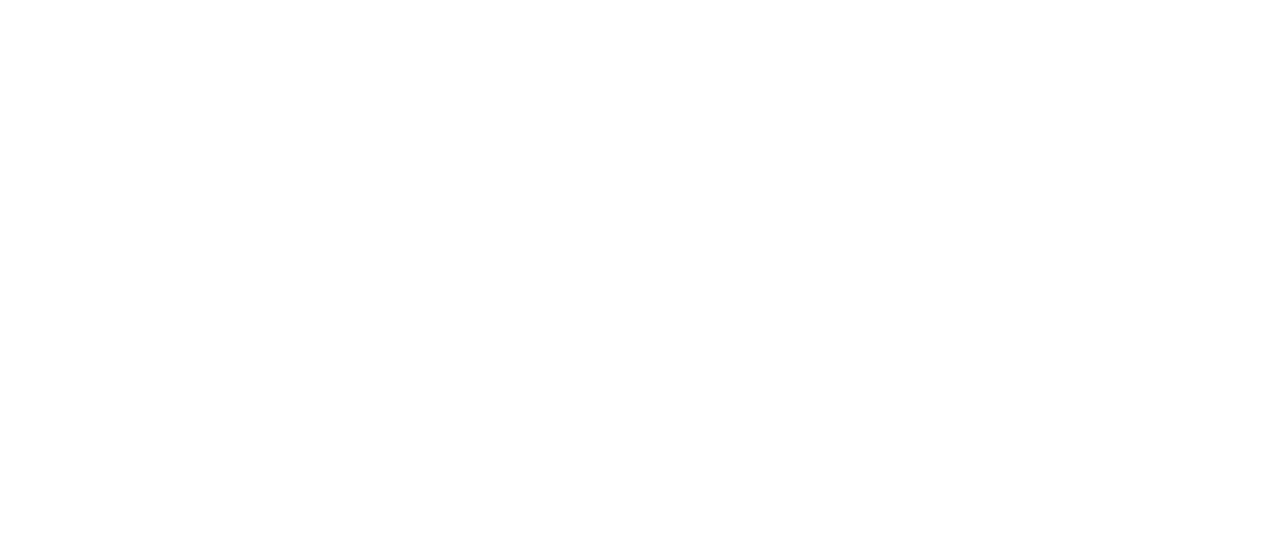
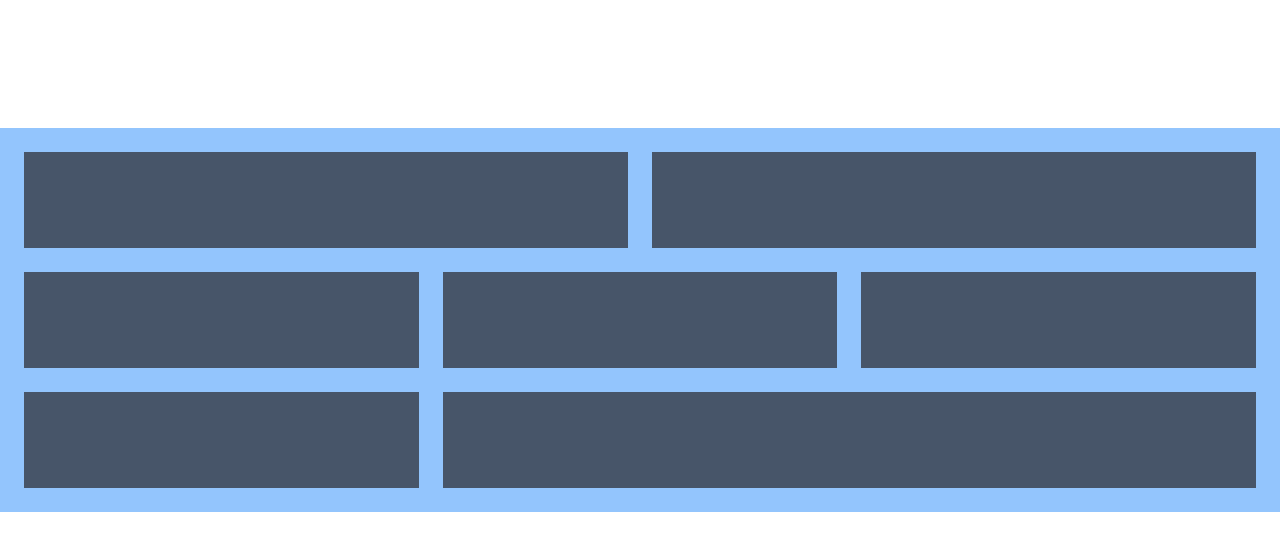
Before and after one commit to Masudur400/tailwind-cs-recorse, a plain HTML site: page index.html in a window 1280 px wide. Drawn offline with nearby package versions, Linux system fonts and the light colour scheme.

Commit message:
last update

```diff
--- a/index.html
+++ b/index.html
@@ -9,7 +9,33 @@
 </head>
 <body>
     <section>
-        <div class="container bg-blue-300"></div>
+        <div class="container bg-blue-300 p-6 m-auto  mt-32">
+            <div class="grid grid-cols-1   md:grid-cols-6 gap-6">
+
+                <div class="bg-slate-600 h-24 md:col-span-3">
+
+                </div>
+                <div class="bg-slate-600 h-24 md:col-span-3">
+
+                </div>
+                <div class="bg-slate-600 h-24 md:col-span-2">
+
+                </div>
+                <div class="bg-slate-600 h-24 md:col-span-2">
+
+                </div>
+                <div class="bg-slate-600 h-24 md:col-span-2">
+
+                </div>
+                <div class="bg-slate-600 h-24 md:col-span-2">
+
+                </div>
+                <div class="bg-slate-600 h-24 md:col-span-4">
+
+                </div>
+
+            </div>
+        </div>
     </section>
 
 </body>
```
